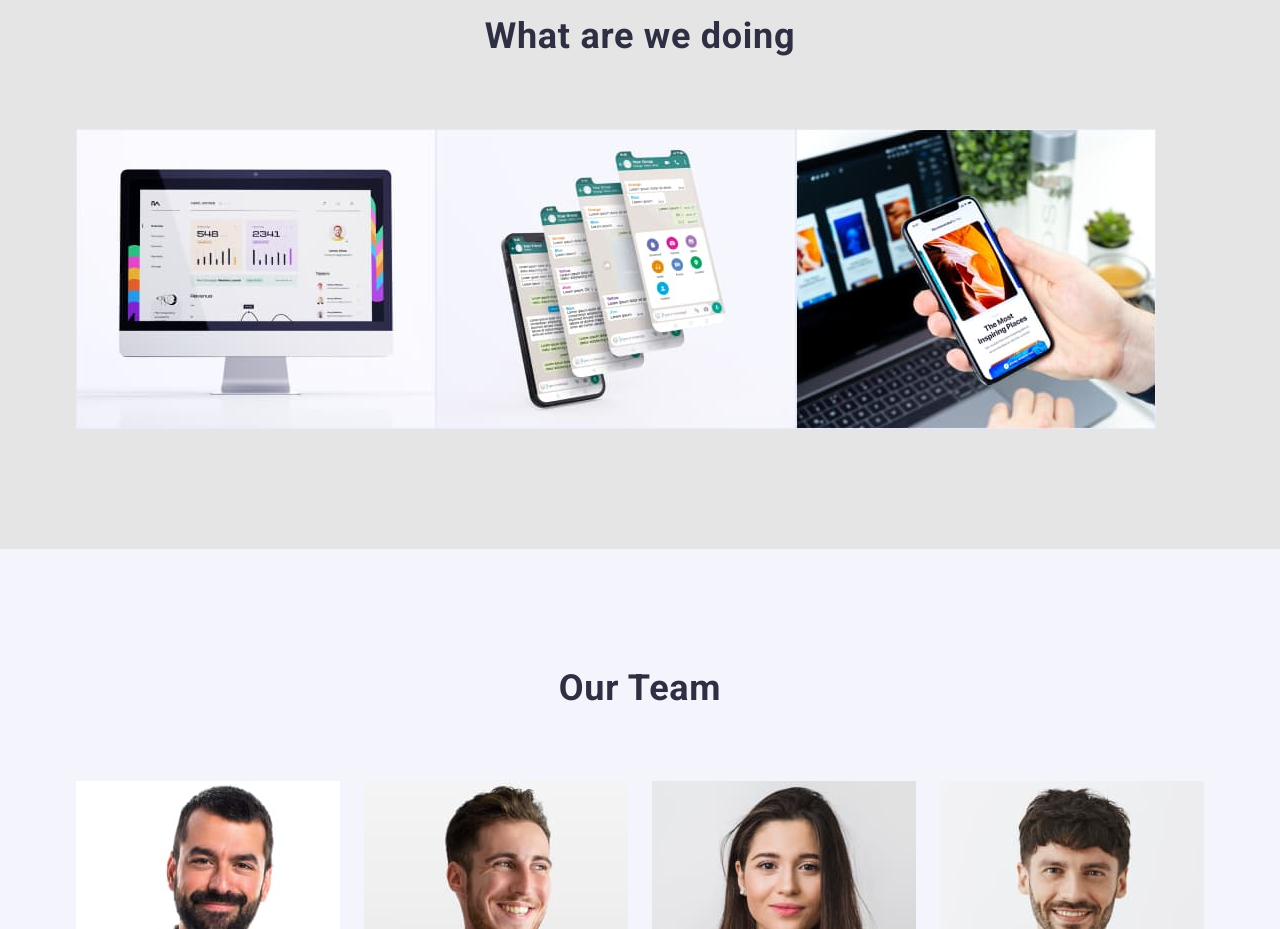
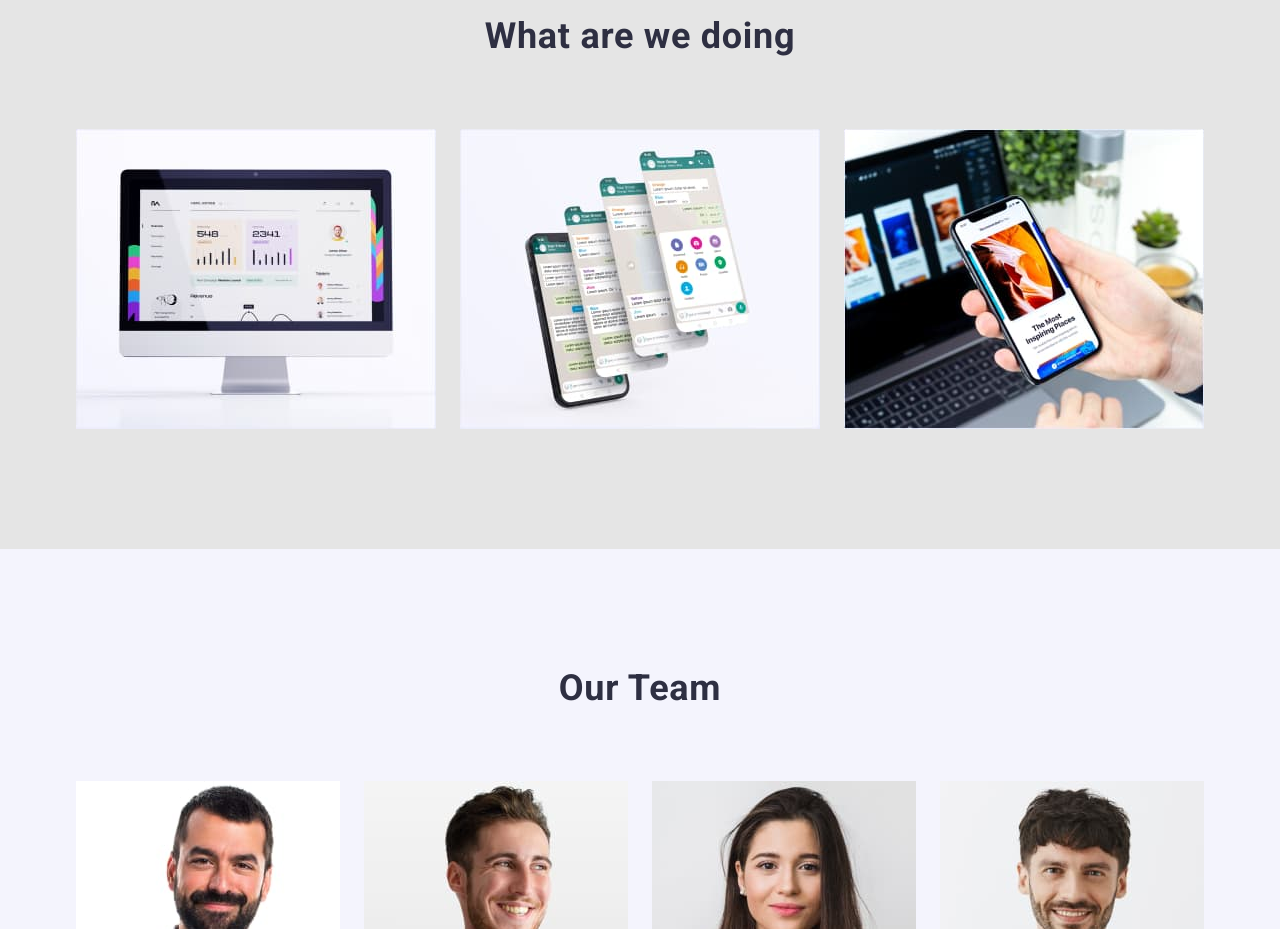
Before and after one commit to JuliaTarasenko00/goit-markup-hw-03, a plain HTML site: page index.html in a window 1280 px wide. Shown: the part 1040-1969 px from the top of the page. Drawn offline with nearby package versions, Linux system fonts and the light colour scheme.

Commit message:
goit-markup-hw-03 (1)

```diff
--- a/css/styles.css
+++ b/css/styles.css
@@ -233,6 +233,7 @@ body {
 
 .item-list {
   display: flex;
+  gap: 24px;
 }
 
 .item-pic {
```
